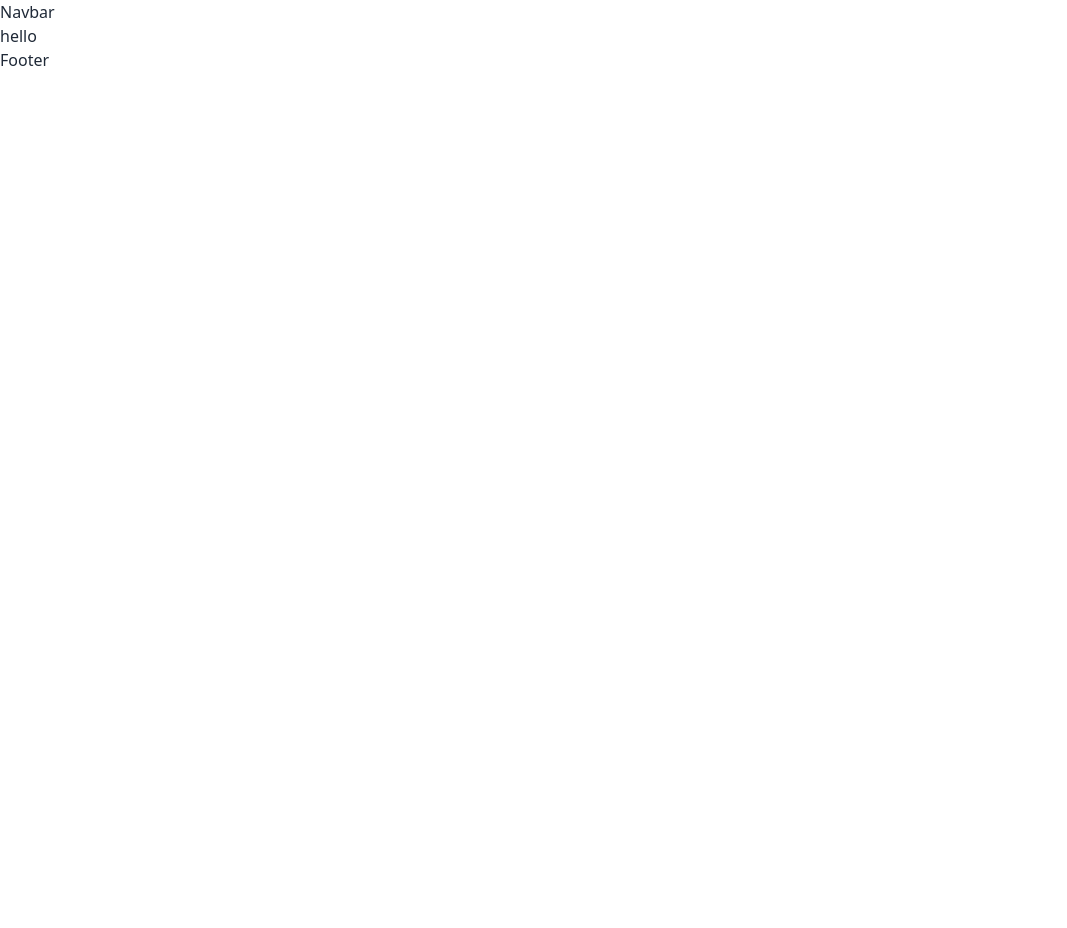
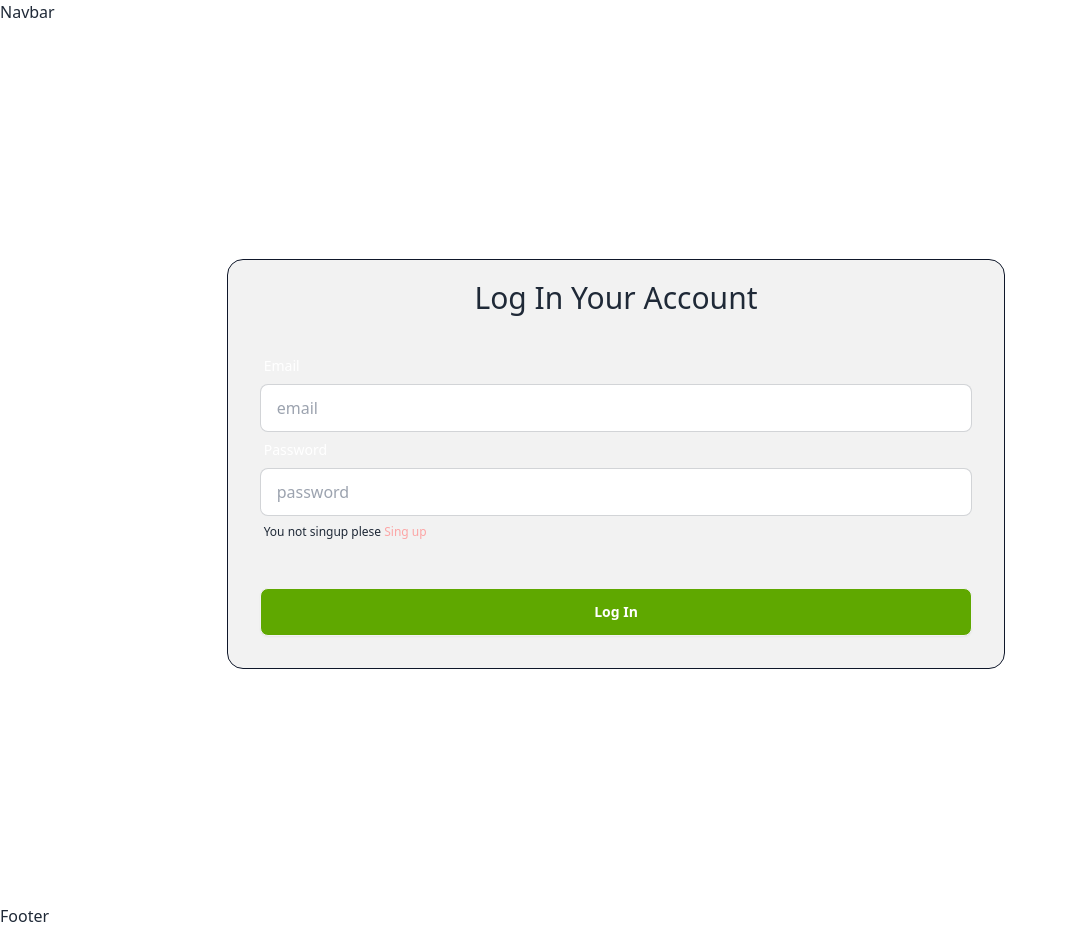
Before and after one commit to Naimul02/SmartBazarClient, a React (Vite) app: page /singin in a window 1280 px wide. Shown: the whole page, without its empty margins (0-1067 px from the left). Before the commit the page ends 800 px from the top, so only its background shows below. Built offline with nearby package versions, Linux system fonts and the light colour scheme.

Commit message:
add login page

```diff
--- a/src/Pages/SingIn/SingIn.jsx
+++ b/src/Pages/SingIn/SingIn.jsx
@@ -1,7 +1,90 @@
 import React from "react";
 
+import { Link } from "react-router-dom";
+
 const SingIn = () => {
-  return <div>hello</div>;
+  // const [error, setError] = useState("");
+
+  // const navigate=useNavigate()
+  // const from=location.state?.from?.pathname || '/'
+
+  const loginhander = (event) => {
+    event.preventDefault();
+    const form = event.target;
+    const email = form.email.value;
+    const password = form.password.value;
+    console.log(email, password);
+  };
+  return (
+    <div>
+      <div>
+        <div className=" ">
+          <div className="">
+            <div className=" mx-auto  bg-center place-items-center  mt-10 mb-10 lg:mr-20 lg:ml-8  md:mr-4 mr-4 ml-4 lg:h-screen flex lg:items-center justify-center ">
+              <div className="card flex-shrink-0  md:w-2/3  w-full border    bg-base-200 border-slate-900 ">
+                <h1 className="lg:text-3xl md:text-3xl  lg:mt-5  mt-5 text-xl text-center">
+                  Log In Your Account
+                </h1>
+
+                <div className="card-body">
+                  <form onSubmit={loginhander}>
+                    {/* 2 */}
+
+                    <div className="form-control">
+                      <label className="label">
+                        <span className="label-text text-white"> Email</span>
+                      </label>
+                      <input
+                        type="email"
+                        name="email"
+                        placeholder="email"
+                        className="input input-bordered"
+                      />
+                    </div>
+
+                    <div className="form-control">
+                      <label className="label">
+                        <span className="label-text text-white ">Password</span>
+                      </label>
+                      <input
+                        type="password"
+                        name="password"
+                        placeholder="password"
+                        className="input input-bordered "
+                      />
+                      <label className="label">
+                        <span className="label-text-alt ">
+                          {" "}
+                          You not singup plese{" "}
+                          <Link to="/singup" className="text-red-300">
+                            Sing up
+                          </Link>
+                        </span>
+                      </label>
+                      <label className="label">
+                        {/* <span className="label-text-alt text-red-500 ">
+                          {error}{" "}
+                        </span> */}
+                      </label>
+                    </div>
+
+                    <div className="form-control mt-6">
+                      <button
+                        type="submit"
+                        className="btn bg-[#5FA800] text-white"
+                      >
+                        Log In
+                      </button>
+                    </div>
+                  </form>
+                </div>
+              </div>
+            </div>
+          </div>
+        </div>
+      </div>
+    </div>
+  );
 };
 
 export default SingIn;
```
